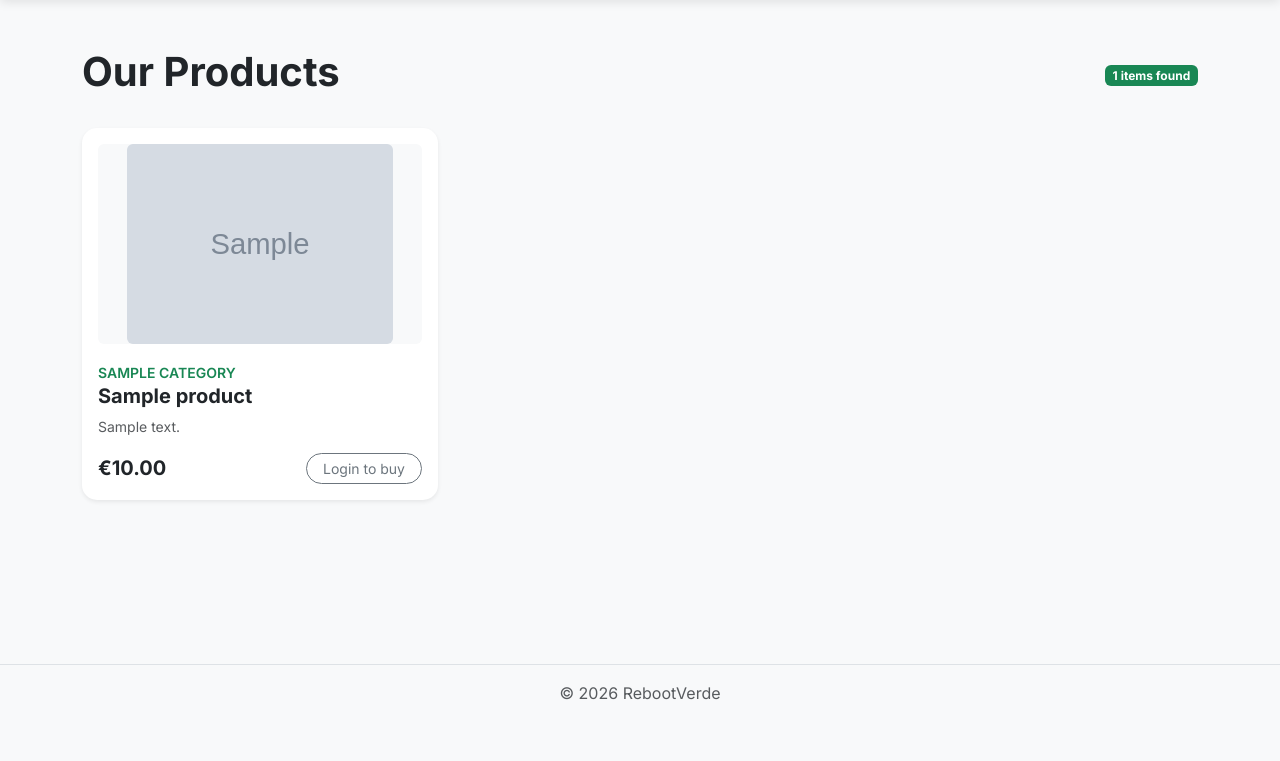
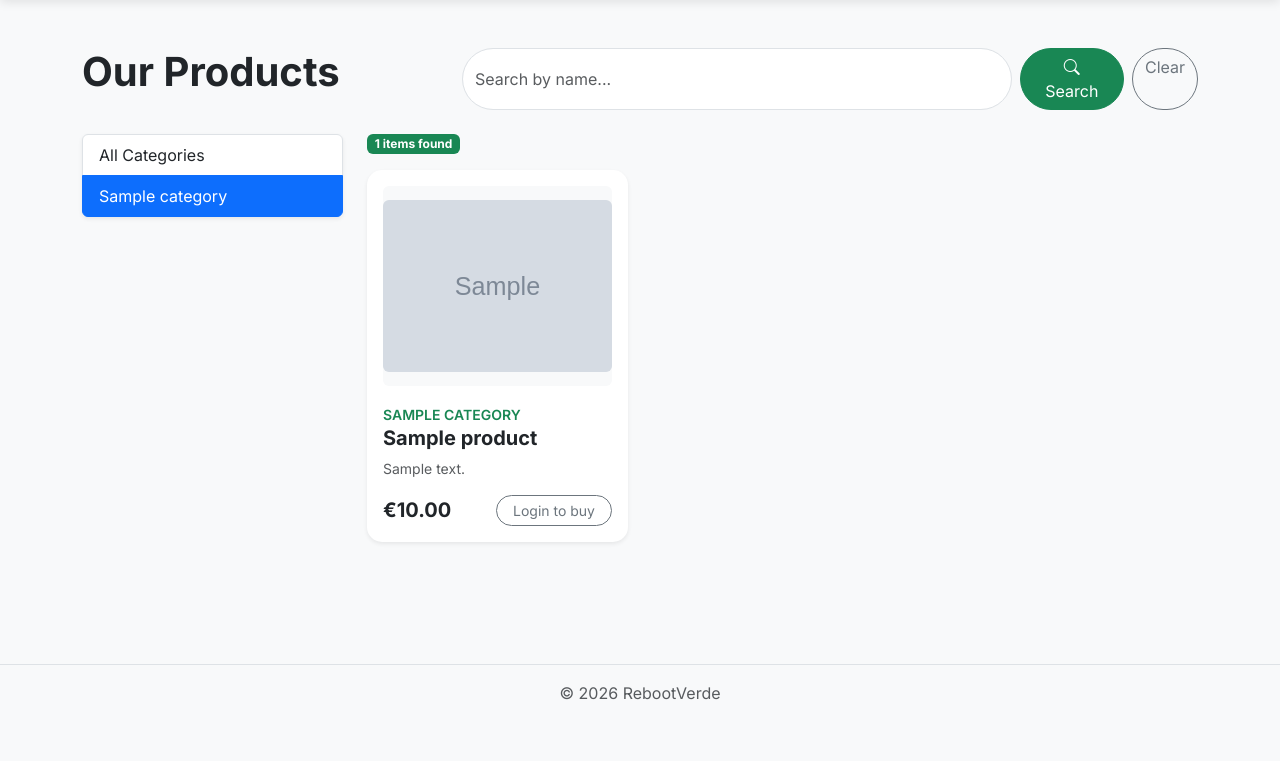
Before and after one commit to leo-snczki/RebootVerde, a Django app: a page that uses shop/templates/shop/product/list.html in a window 1280 px wide. Shown: the part 68-829 px from the top of the page. Run offline with Django 4.2, Linux system fonts and the light colour scheme; tables that the repository leaves empty hold one stand-in row (values such as "Sample post"); grey boxes marked "Sample" are stand-in pictures; parts of the project's set-up code (start-up, migrations or seed data) failed here and were passed over; some libraries are stand-ins or nearby versions.

Commit message:
Enhance product listing with search functionality and category filtering

```diff
--- a/shop/templates/shop/product/list.html
+++ b/shop/templates/shop/product/list.html
@@ -1,7 +1,43 @@
 {% extends "base.html" %}
 {% block content %}
-<div class="d-flex justify-content-between align-items-center mb-4">
+
+<div class="row mb-4">
+    <div class="col-md-4">
         <h1 class="fw-bold text-dark">Our Products</h1>
+    </div>
+
+    <div class="col-md-8">
+        <form method="get" action="{% url 'shop:product_list' %}" class="d-flex gap-2">
+            <input type="text" name="q" class="form-control rounded-pill"
+                   placeholder="Search by name..." value="{{ query|default:'' }}">
+            <button type="submit" class="btn btn-success rounded-pill px-4">
+                <i class="bi bi-search"></i> Search
+            </button>
+            {% if query or category %}
+                <a href="{% url 'shop:product_list' %}" class="btn btn-outline-secondary rounded-pill">Clear</a>
+            {% endif %}
+        </form>
+    </div>
+</div>
+
+<div class="row">
+    <div class="col-md-3 mb-4">
+        <div class="list-group shadow-sm">
+            <a href="{% url 'shop:product_list' %}"
+               class="list-group-item list-group-item-action {% if not category %}active{% endif %}">
+                All Categories
+            </a>
+            {% for c in categories %}
+            <a href="{% url 'shop:product_list_by_category' c.slug %}"
+               class="list-group-item list-group-item-action {% if category.slug == c.slug %}active{% endif %}">
+                {{ c.name }}
+            </a>
+            {% endfor %}
+        </div>
+    </div>
+
+    <div class="col-md-9">
+        <div class="d-flex justify-content-between align-items-center mb-3">
             <span class="badge bg-success">{{ products|length }} items found</span>
         </div>
 
@@ -9,11 +45,9 @@
             {% for product in products %}
             <div class="col">
                 <div class="card h-100 p-3 shadow-sm">
-            <div class="text-center bg-light rounded mb-3"
-                style="height: 200px; display: flex; align-items: center; justify-content: center;">
+                    <div class="text-center bg-light rounded mb-3" style="height: 200px; display: flex; align-items: center; justify-content: center;">
                         {% if product.image %}
-                <img src="{{ product.image.url }}" class="img-fluid rounded" style="max-height: 100%;"
-                    alt="{{ product.name }}">
+                        <img src="{{ product.image.url }}" class="img-fluid rounded" style="max-height: 100%;" alt="{{ product.name }}">
                         {% else %}
                         <i class="bi bi-recycle text-success" style="font-size: 4rem;"></i>
                         {% endif %}
@@ -22,10 +56,8 @@
                         <small class="text-success fw-semibold text-uppercase">{{ product.category }}</small>
                         <h5 class="card-title fw-bold">{{ product.name }}</h5>
                         <p class="card-text text-muted small">{{ product.description|truncatechars:80 }}</p>
-
                         <div class="d-flex justify-content-between align-items-center mt-3">
                             <span class="h5 mb-0 fw-bold">€{{ product.price }}</span>
-
                             {% if user.is_authenticated %}
                             <form action="{% url 'shop:cart_add' product.id %}" method="post">
                                 {% csrf_token %}
@@ -34,14 +66,18 @@
                                 </button>
                             </form>
                             {% else %}
-                    <a href="{% url 'login' %}" class="btn btn-outline-secondary btn-sm rounded-pill px-3">
-                        Login to buy
-                    </a>
+                            <a href="{% url 'login' %}" class="btn btn-outline-secondary btn-sm rounded-pill px-3">Login to buy</a>
                             {% endif %}
                         </div>
                     </div>
                 </div>
             </div>
+            {% empty %}
+            <div class="col-12 text-center py-5">
+                <p class="text-muted">No products found matching your criteria.</p>
+            </div>
             {% endfor %}
         </div>
+    </div>
+</div>
 {% endblock %}
--- a/shop/views.py
+++ b/shop/views.py
@@ -15,13 +15,22 @@ def product_list(request, category_slug=None):
     category = None
     categories = Category.objects.all()
     products = Product.objects.filter(available=True)
+
+
+    query = request.GET.get('q')
+    if query:
+
+        products = products.filter(name__icontains=query)
+
     if category_slug:
         category = get_object_or_404(Category, slug=category_slug)
         products = products.filter(category=category)
+
     return render(request, 'shop/product/list.html', {
         'category': category,
         'categories': categories,
-        'products': products
+        'products': products,
+        'query': query
     })
 
 def product_detail(request, slug):
@@ -69,10 +78,10 @@ def order_create(request):
                     quantity=item['quantity']
                 )
 
-            # Limpar o carrinho
+
             cart.clear()
 
-            # --- ENVIO DA FATURA POR EMAIL ---
+
             subject = f'Fatura da sua encomenda #{order.id} - Reboot Verde'
             message = f'Olá {order.first_name}, obrigado pela sua compra!'
             html_message = render_to_string('shop/order/email_fatura.html', {'order': order})
```
Lines whose indentation alone changed are shown as unchanged.
